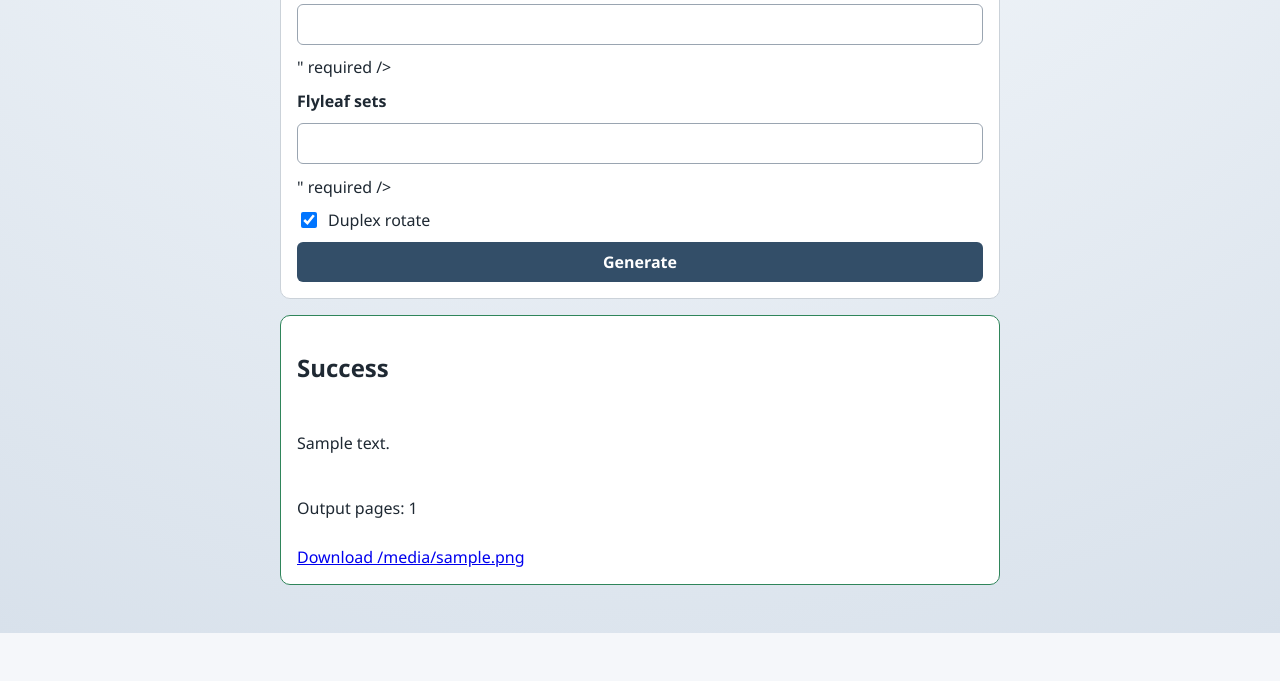
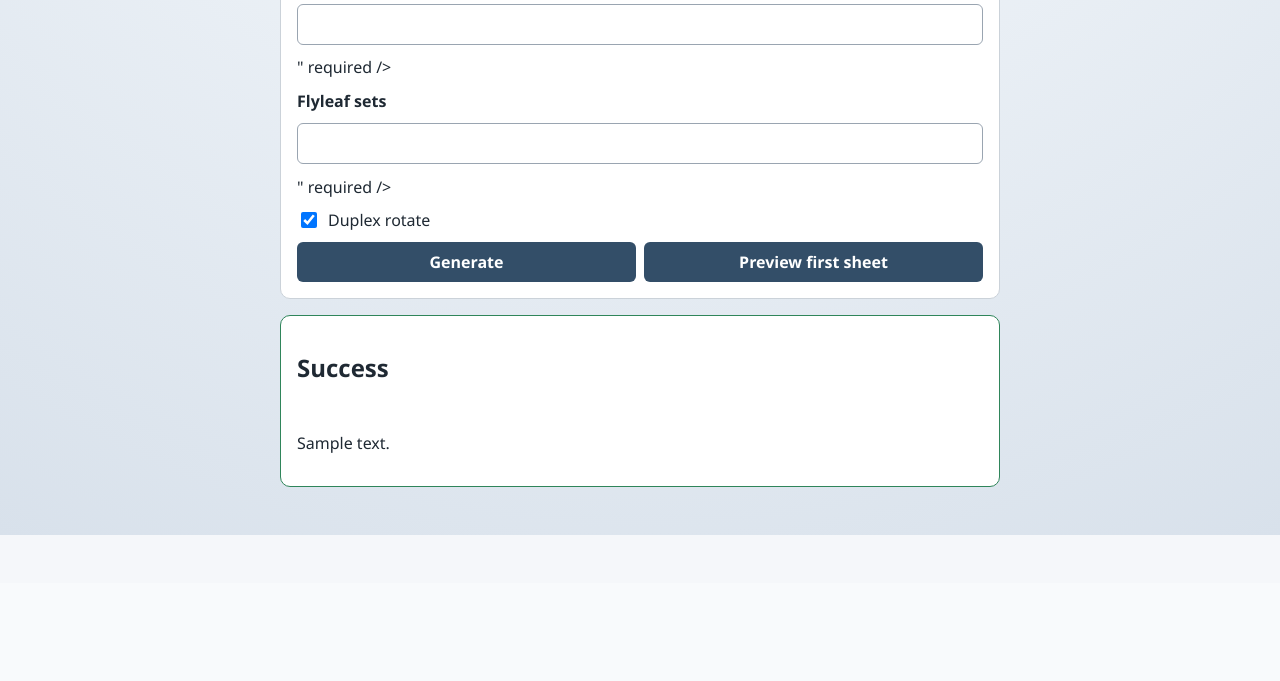
Before and after one commit to soenderby/bookbinder, a FastAPI app: template bookbinder/web/templates/index.html in a window 1280 px wide. Shown: the part 659-1340 px from the top of the page. After the commit the page ends 1194 px from the top, so only its background shows below. Run offline with FastAPI, Linux system fonts and the light colour scheme; the template is opened without the code that fills it: most values are stand-ins (such as "Sample title", 1, 10 or a date in 2020); form fields are guessed from the names that the template uses.

Commit message:
Add preview action wiring and UI result rendering

```diff
--- a/bookbinder/web/app.py
+++ b/bookbinder/web/app.py
@@ -14,7 +14,7 @@ from fastapi import FastAPI, File, Form, HTTPException, Request, UploadFile
 from fastapi.responses import FileResponse, HTMLResponse, Response
 from fastapi.staticfiles import StaticFiles
 from fastapi.templating import Jinja2Templates
-from pypdf import PdfReader
+from pypdf import PdfReader, PdfWriter
 from pypdf.errors import PdfReadError
 
 from bookbinder.constants import (
@@ -33,6 +33,9 @@ _EXPIRED_ARTIFACT_MESSAGE = "This download link has expired after cleanup. Regen
 _CUSTOM_PAPER_SIZE = "Custom"
 _POINTS_PER_MM = 72.0 / 25.4
 _LOGGER = logging.getLogger("bookbinder.web")
+_PREVIEW_ACTION = "preview"
+_GENERATE_ACTION = "generate"
+_SUPPORTED_ACTIONS = {_PREVIEW_ACTION, _GENERATE_ACTION}
 
 
 @dataclass(frozen=True)
@@ -246,11 +249,38 @@ def _impose_payload(
 
     return {
         "status": "success",
+        "mode": _GENERATE_ACTION,
         "message": "Imposition complete.",
         "download_url": f"/download/{request_id}/{output_name}",
         "output_filename": output_name,
         "output_pages": artifact.page_count,
     }, None
+
+
+def _parse_request_download_url(download_url: str) -> tuple[str, str]:
+    _, _, request_id, filename = download_url.split("/", 3)
+    return request_id, filename
+
+
+def _preview_filename_from_output(output_name: str) -> str:
+    return f"{Path(output_name).stem}_preview_sheet1.pdf"
+
+
+def _write_first_sheet_preview(*, imposed_path: Path, preview_path: Path) -> tuple[dict[str, Any] | None, str | None]:
+    if not imposed_path.is_file():
+        return None, "Unable to locate generated output for preview."
+
+    reader = PdfReader(str(imposed_path))
+    if not reader.pages:
+        return None, "Generated output has no pages to preview."
+
+    writer = PdfWriter()
+    writer.add_page(reader.pages[0])
+    preview_path.parent.mkdir(parents=True, exist_ok=True)
+    with preview_path.open("wb") as handle:
+        writer.write(handle)
+
+    return {"preview_pages": 1}, None
 
 
 def _resolve_request_artifact_path(artifact_dir: Path, request_id: str, filename: str) -> Path:
@@ -341,6 +371,7 @@ def create_app(
     async def impose(
         request: Request,
         file: UploadFile | None = File(default=None),
+        action: str = Form(_GENERATE_ACTION),
         paper_size: str = Form("A4"),
         signature_length: int = Form(6, ge=1),
         flyleafs: int = Form(0, ge=0),
@@ -353,12 +384,23 @@ def create_app(
             logging.INFO,
             "impose.request.received",
             job_id=job_id,
+            action=action,
             paper_size=paper_size,
             signature_length=signature_length,
             flyleafs=flyleafs,
             duplex_rotate=duplex_rotate,
             has_upload=file is not None and bool(file.filename),
         )
+        normalized_action = action.strip().lower()
+        if normalized_action not in _SUPPORTED_ACTIONS:
+            error = f"Invalid action '{action}'."
+            _log_event(logging.WARNING, "impose.request.invalid_action", job_id=job_id, action=action, error=error)
+            return render_index(
+                request,
+                result={"status": "error", "message": error},
+                status_code=400,
+            )
+
         options, form_values, form_error = _parse_form_input(
             paper_size=paper_size,
             signature_length=signature_length,
@@ -422,13 +464,66 @@ def create_app(
                 status_code=500,
             )
 
+        if normalized_action == _PREVIEW_ACTION:
+            request_id, output_filename = _parse_request_download_url(result["download_url"])
+            request_artifact_dir = app.state.artifact_dir / request_id
+            preview_filename = _preview_filename_from_output(output_filename)
+            preview_path = request_artifact_dir / preview_filename
+            preview_meta, preview_error = _write_first_sheet_preview(
+                imposed_path=request_artifact_dir / output_filename,
+                preview_path=preview_path,
+            )
+            if preview_error is not None:
+                _log_event(
+                    logging.WARNING,
+                    "preview.request.failed",
+                    job_id=job_id,
+                    source_name=source_name,
+                    error=preview_error,
+                )
+                return render_index(
+                    request,
+                    result={"status": "error", "message": preview_error},
+                    form_values=form_values,
+                    status_code=400,
+                )
+
+            if preview_meta is None:
+                _log_event(logging.ERROR, "preview.request.missing_result", job_id=job_id, source_name=source_name)
+                return render_index(
+                    request,
+                    result={"status": "error", "message": "Preview generation failed."},
+                    form_values=form_values,
+                    status_code=500,
+                )
+
+            result = {
+                "status": "success",
+                "mode": _PREVIEW_ACTION,
+                "message": "Preview ready for sheet 1.",
+                "preview_pages": preview_meta["preview_pages"],
+                "preview_url": f"/download/{request_id}/{preview_filename}",
+                "preview_filename": preview_filename,
+                "download_url": result["download_url"],
+                "output_filename": result["output_filename"],
+                "output_pages": result["output_pages"],
+            }
+            _log_event(
+                logging.INFO,
+                "preview.request.succeeded",
+                job_id=job_id,
+                source_name=source_name,
+                preview_filename=preview_filename,
+                preview_url=result["preview_url"],
+            )
+
         _log_event(
             logging.INFO,
             "impose.request.succeeded",
             job_id=job_id,
             source_name=source_name,
             output_filename=result["output_filename"],
-            output_pages=result["output_pages"],
+            output_pages=result.get("output_pages"),
             download_url=result["download_url"],
         )
         return render_index(request, result=result, form_values=form_values)
--- a/bookbinder/web/static/styles.css
+++ b/bookbinder/web/static/styles.css
@@ -70,6 +70,15 @@ button {
   font-weight: 700;
 }
 
+.actions {
+  display: flex;
+  gap: 0.5rem;
+}
+
+.actions button {
+  flex: 1;
+}
+
 .result-success {
   border-color: #2f855a;
 }
--- a/bookbinder/web/templates/index.html
+++ b/bookbinder/web/templates/index.html
@@ -40,16 +40,23 @@
           Duplex rotate
         </label>
 
-        <button type="submit">Generate</button>
+        <div class="actions">
+          <button type="submit" name="action" value="generate">Generate</button>
+          <button type="submit" name="action" value="preview">Preview first sheet</button>
+        </div>
       </form>
 
       {% if result %}
       <section class="panel result result-{{ result.status }}">
         <h2>{{ result.status | capitalize }}</h2>
         <p>{{ result.message }}</p>
-        {% if result.status == "success" %}
+        {% if result.status == "success" and "output_pages" in result %}
         <p>Output pages: {{ result.output_pages }}</p>
         <a href="{{ result.download_url }}" download>Download {{ result.output_filename }}</a>
+        {% endif %}
+        {% if result.status == "success" and "preview_pages" in result %}
+        <p>Preview pages: {{ result.preview_pages }}</p>
+        <a href="{{ result.preview_url }}" download>Download {{ result.preview_filename }}</a>
         {% endif %}
       </section>
       {% endif %}
```
Also changed, not shown: tests/mvp_integration/test_web_flow.py (+54 -0 lines).
